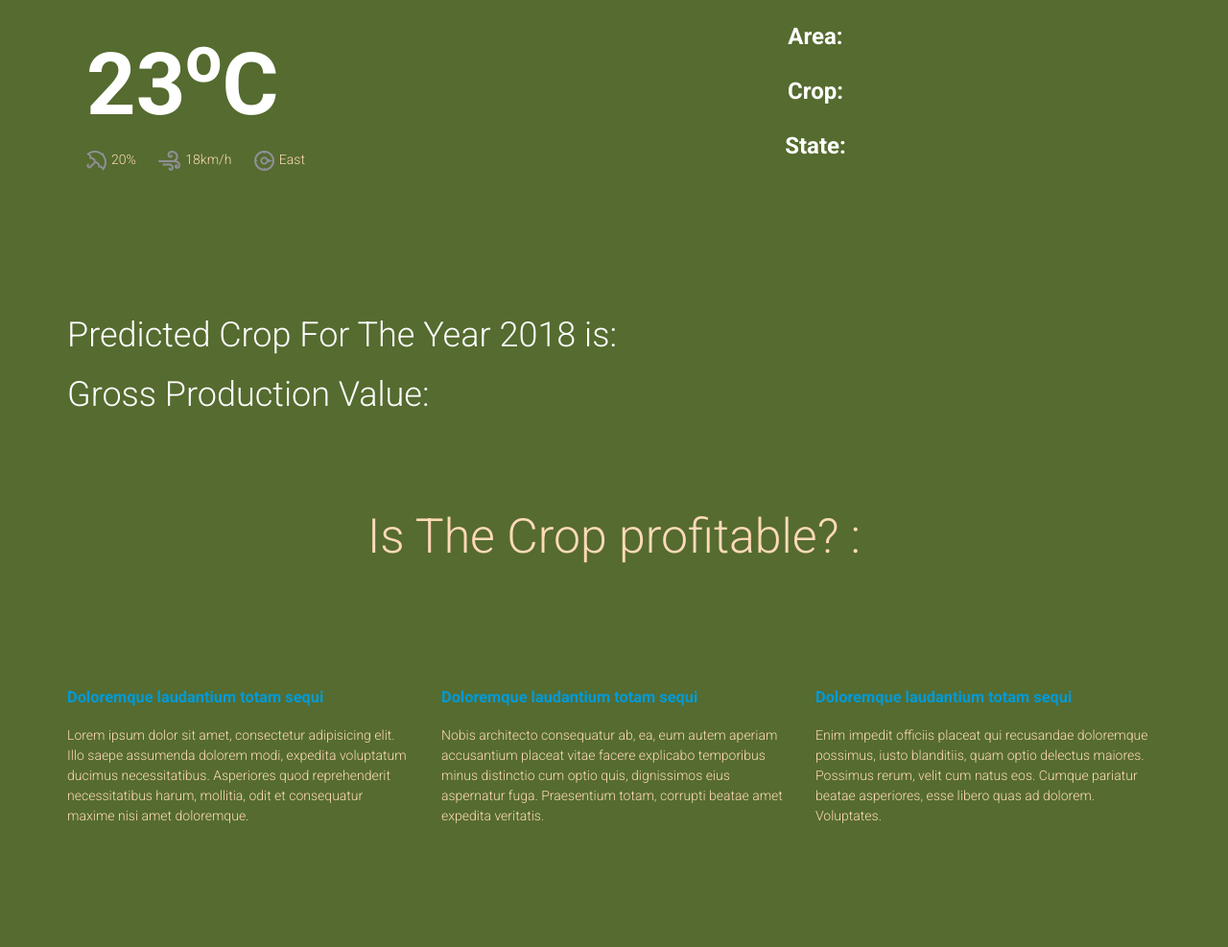
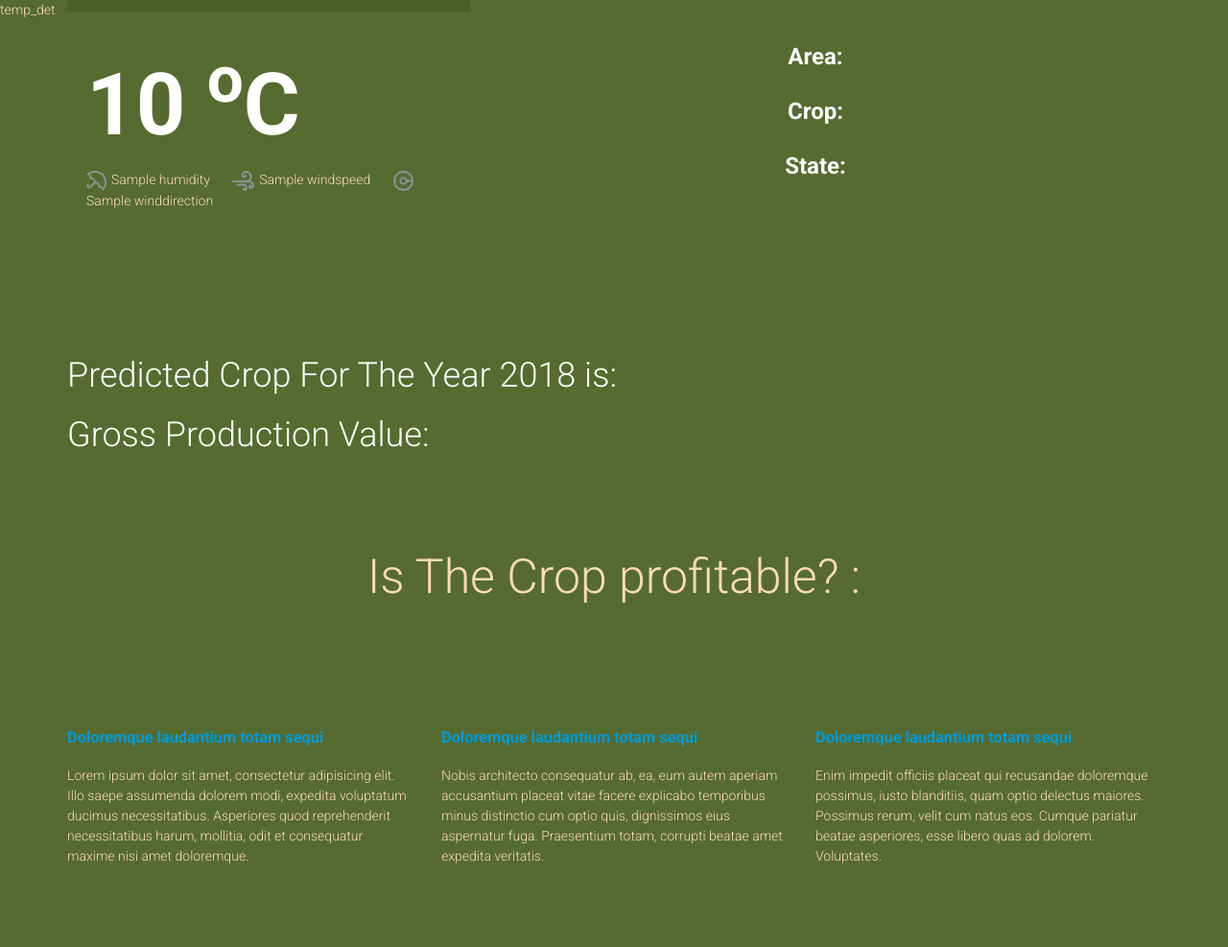
Before and after one commit to devanshalok/cultivo, a Django app: template cultivo/cultivo_main/templates/cultivo_main/index.html in a window 1280 px wide. Shown: the whole page at 96% size. Before the commit the page ends 858 px from the top, so only its background shows below. Run offline with Django 3.2, Linux system fonts and the light colour scheme; the template is opened without the code that fills it: most values are stand-ins (such as "Sample title", 1, 10 or a date in 2020); some libraries are stand-ins or nearby versions.

Commit message:
updating the templated

```diff
--- a/cultivo/cultivo_main/templates/cultivo_main/index.html
+++ b/cultivo/cultivo_main/templates/cultivo_main/index.html
@@ -8,7 +8,8 @@
 		<!-- Loading third party fonts -->
 		<link href="http://fonts.googleapis.com/css?family=Roboto:300,400,700|" rel="stylesheet" type="text/css">
 		<link href="fonts/font-awesome.min.css" rel="stylesheet" type="text/css">
-
+		<link href="https://fonts.googleapis.com/css?family=Playfair+Display|Poppins" rel="stylesheet">
+    	<link href="https://fonts.googleapis.com/css?family=Poppins" rel="stylesheet">
 		<!-- Loading main css file -->
 		<link rel="stylesheet" href="{% static 'cultivo_main/style.css' %}">
 
@@ -16,6 +17,13 @@
 		<script src="js/ie-support/html5.js"></script>
 		<script src="js/ie-support/respond.js"></script>
 		<![endif]-->
+
+
+temp_det
+
+
+
+
 
 	</head>
 	<body>
@@ -34,12 +42,12 @@
 							</div> <!-- .forecast-header -->
 							<div class="forecast-content">
 								<div class="degree">
-									<div class="num">23<sup>o</sup>C</div>
+									<div class="num">{{first.temperature}} <sup>o</sup>C</div>
 
 								</div>
-								<span><img src="{% static 'cultivo_main/icon-umberella.png' %}" alt="">20%</span>
-								<span><img src="{% static 'cultivo_main/icon-wind.png'%}" alt="">18km/h</span>
-								<span><img src="{% static 'cultivo_main/icon-compass.png'%}" alt="">East</span>
+								<span><img src="{% static 'cultivo_main/icon-umberella.png' %}" alt="">{{temp_det.humidity}}</span>
+								<span><img src="{% static 'cultivo_main/icon-wind.png'%}" alt="">{{temp_det.windspeed}}</span>
+								<span><img src="{% static 'cultivo_main/icon-compass.png'%}" alt="">{{temp_det.winddirection}}</span>
 							</div>
 						</div>
 						<div class="forecast">
```
Also changed, not shown: cultivo/cultivo_main/templates/cultivo_main/footer.html (+3 -23 lines), cultivo/cultivo_main/views.py (+48 -12 lines).
